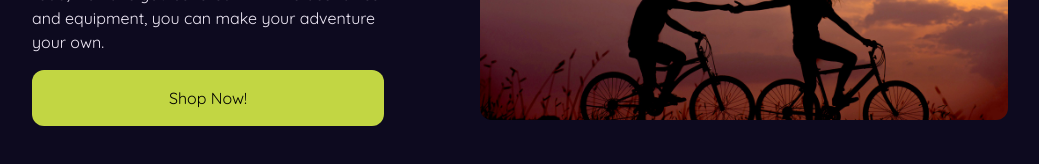
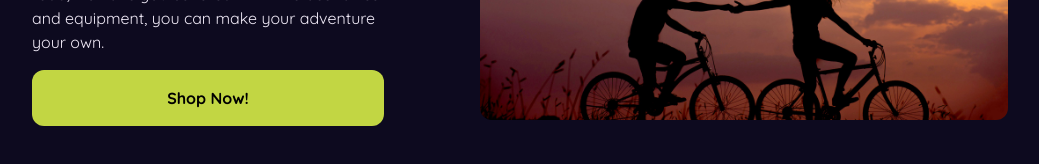
Before and after one commit to AtanasovCode/cycleventure-next, a Next.js app: page / in a window 1280 px wide. Shown: the part 406-570 px from the top of the page, without its empty margins (120-1159 px from the left). Built offline with nearby package versions, Linux system fonts and the light colour scheme.

Commit message:
Escaped apostrophes and other special characters to resolve
eact/no-unescaped-entities error

```diff
--- a/app/globals.css
+++ b/app/globals.css
@@ -10,6 +10,5 @@
 body {
   color: var(--text);
   background: var(--background);
-  font-family: Arial, Helvetica, sans-serif;
   overflow-x: hidden;
 }
--- a/app/page.tsx
+++ b/app/page.tsx
@@ -1,4 +1,5 @@
 import Image from "next/image";
+import Link from "next/link";
 import CycleventureLogo from "@/app/ui/cycleventure-logo";
 
 export default function Home() {
@@ -13,15 +14,16 @@ export default function Home() {
             Explore, Experience, Enjoy Life!
           </div>
           <div className="text-left text-base">
-            Whether it's on pavement, on gravel or off-road, we have you covered.
+            Whether it&apos;s on pavement, on gravel or off-road, we have you covered.
             With the best bikes and equipment, you can make your adventure your own.
           </div>
           <div className="w-full flex items-center justify-center">
-            <input
-              type="button"
-              value="Shop Now!"
-              className="w-full px-12 py-4 bg-accent text-black font-medium rounded-xl cursor-pointer"
-            />
+            <Link
+              href="/products"
+              className="w-full px-12 py-4 bg-accent text-black font-bold rounded-xl cursor-pointer flex items-center justify-center"
+            >
+              Shop Now!
+            </Link>
           </div>
         </div>
         <div className="flex items-center justify-center rounded-xl overflow-hidden md:w-2/3  lg:w-1/2">
--- /dev/null
+++ b/app/products/Products.tsx
@@ -0,0 +1,9 @@
+
+
+export default function Products() {
+    return (
+        <div>
+            Products Page
+        </div>
+    );
+}
--- /dev/null
+++ b/app/products/page.tsx
@@ -0,0 +1,5 @@
+import Products from '@/app/products/Products';
+
+export default function Page() {
+    return <Products />
+}
```
